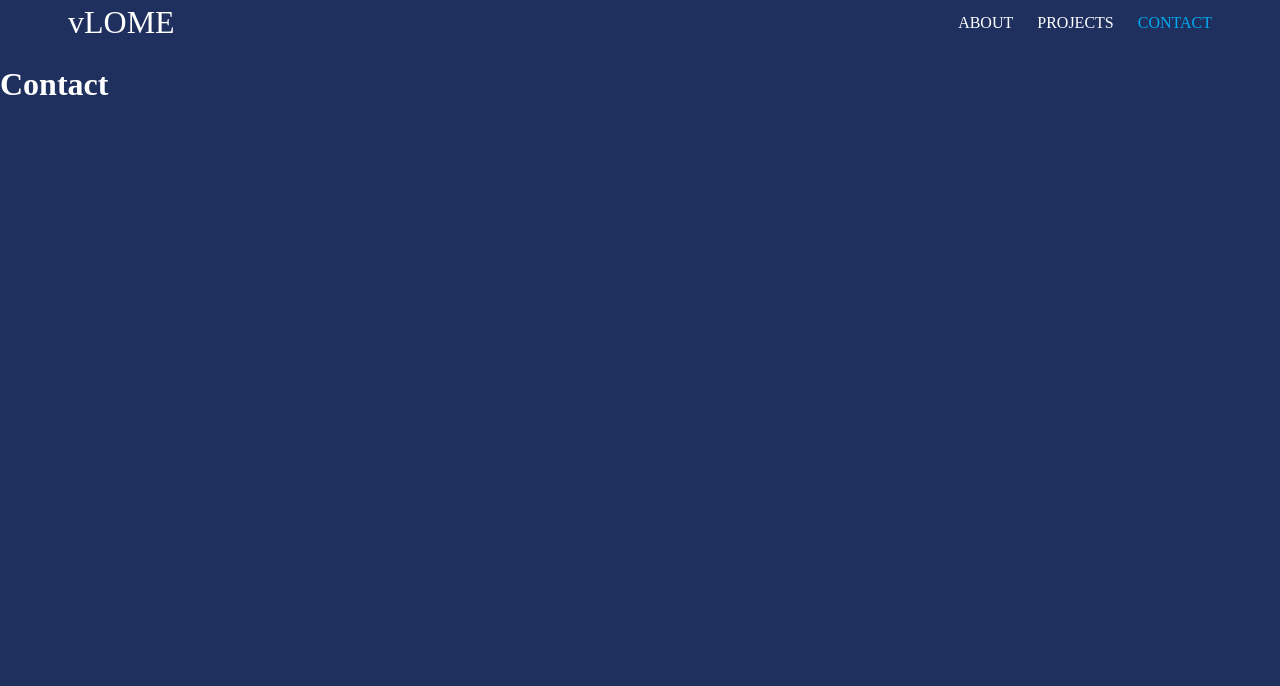
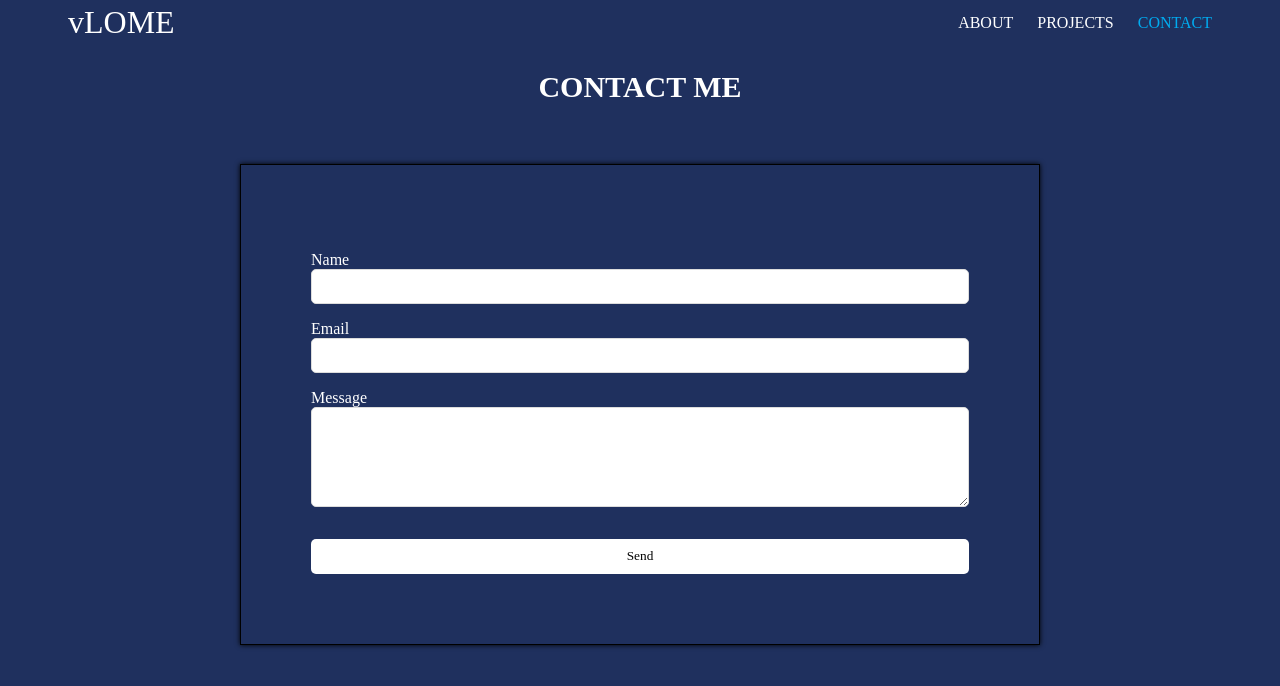
Before and after one commit to vlomeli/react-portfolio, a React (Vite) app: page /Contact in a window 1280 px wide. Shown: the top 686 px of the page. Built offline with nearby package versions, Linux system fonts and the light colour scheme; a web font is replaced by a local one.

Commit message:
finished contact page

```diff
--- a/package.json
+++ b/package.json
@@ -10,6 +10,7 @@
     "preview": "vite preview"
   },
   "dependencies": {
+    "@emailjs/browser": "^3.11.0",
     "bootstrap": "^5.3.2",
     "react": "^18.2.0",
     "react-dom": "^18.2.0",
--- a/src/pages/Contact.jsx
+++ b/src/pages/Contact.jsx
@@ -1,3 +1,40 @@
+import { useRef } from 'react';
+import emailjs from '@emailjs/browser';
+
 export default function Contact() {
-    return <h1>Contact</h1>
+    const form = useRef();
+
+    const sendEmail = (e) => {
+      e.preventDefault();
+
+      emailjs.sendForm('service_w2spjch', 'template_xdtgrec', form.current, 'MAlFkml9eGdPHhKb4')
+        .then((result) => {
+            console.log(result.text);
+            console.log("message sent");
+            window.alert('Email has been sent!');
+            form.current.reset();
+        },
+        (error) => {
+            console.log(error.text);
+        });
+    };
+
+    return (
+    <>
+    <section className="contact">
+        <div className="contact-content">
+            <h1>CONTACT ME</h1>
+        <form ref={form} onSubmit={sendEmail}>
+            <label>Name</label>
+            <input type="text" name="user_name" />
+            <label>Email</label>
+            <input type="email" name="user_email" />
+            <label>Message</label>
+            <textarea name="message" />
+            <input type="submit" value="Send" />
+        </form>
+        </div>
+    </section>
+    </>
+    )
 }
--- a/src/pages/Projects.jsx
+++ b/src/pages/Projects.jsx
@@ -5,6 +5,7 @@
     return (
         <>
         <div className='project-cards'>
+            <h1>MY PROJECTS</h1>
             <Card details={CardData} />
         </div>
         </>
--- a/src/style.css
+++ b/src/style.css
@@ -13,40 +13,38 @@
     background-color: #1F305E;
 }
 
+/*css foR about page */
 
 .about {
-    height: 100vh;
     display: flex;
     align-items: center;
-    padding:0 10%;
+    padding:0 20%;
+    text-align: center;
 }
 
-.about-content{
-    max-width: 1000px;
+.about-contentv {
 
 }
 
 .about-content h1{
     color: white;
-    font-size: 25px;
-    font-weight:700;
+    font-size: 30px;
 }
 
 .about-content p{
     font-size: 20px;
 }
 
+/*css foR home page */
 
 .home {
-    height: 100vh;
     display: flex;
-    align-items: center;
-    padding:0 10%;
+    justify-content: center;
+    padding: 10%;
 }
 
 .home-content{
     max-width: 600px;
-
 }
 
 .home-content h1{
@@ -60,6 +58,8 @@
     font-weight:700 ;
     color: #00abf0;
 }
+
+/*css for navbar */
 
 .nav {
     background-color: #1F305E;
@@ -101,6 +101,7 @@
     color: #00abf0;
 }
 
+/*css for cards / project page */
 
 .card {
     border: 1px solid black;
@@ -138,3 +139,69 @@
 .project-cards > .card{
     display: inline-block;
 }
+
+
+/*css for form / contact page */
+
+.contact h1{
+    text-align: center;
+    font-size: 30px;
+}
+
+.contact {
+    display: flex;
+    justify-content: center;
+}
+
+form {
+    display: flex;
+    align-items: flex-start;
+    flex-direction: column;
+    width: 800px;
+    font-size: 16px;
+    margin: 60px;
+    padding: 70px;
+    border: 1px solid black;
+    box-shadow: 0 0 5px black;
+}
+
+    input {
+      width: 100%;
+      height: 35px;
+      padding: 7px;
+      outline: none;
+      border-radius: 5px;
+      border: 1px solid rgb(220, 220, 220);
+
+      &:focus {
+        border: 2px solid rgba(0, 206, 158, 1);
+      }
+    }
+
+    textarea {
+      max-width: 100%;
+      min-width: 100%;
+      width: 100%;
+      max-height: 100px;
+      min-height: 100px;
+      padding: 7px;
+      outline: none;
+      border-radius: 5px;
+      border: 1px solid rgb(220, 220, 220);
+
+      &:focus {
+        border: 2px solid rgba(0, 206, 158, 1);
+      }
+    }
+
+    label {
+      margin-top: 1rem;
+    }
+
+    input[type="submit"] {
+      margin-top: 2rem;
+      cursor: pointer;
+      background: white;
+      color: black;
+      border: none;
+    }
```
Also changed, not shown: 1 other file (tests, documents, lock files or other folders).
